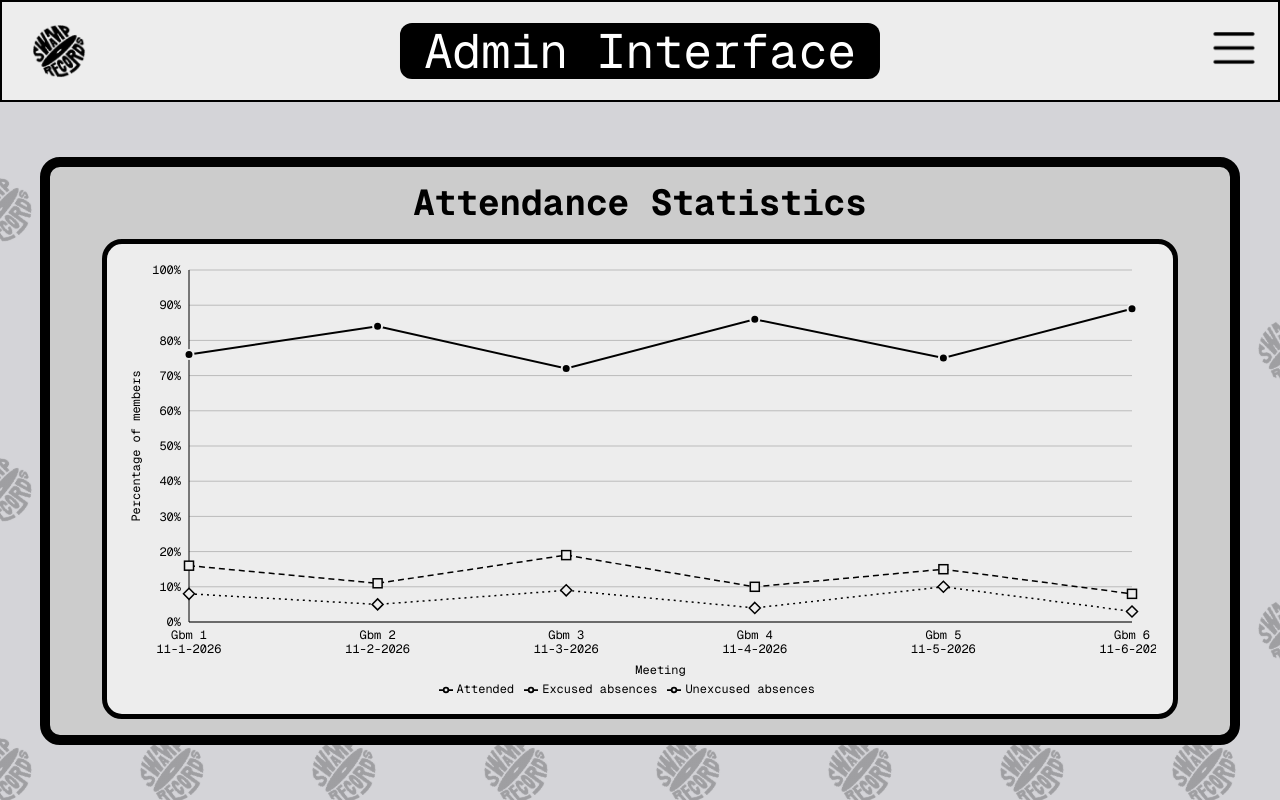
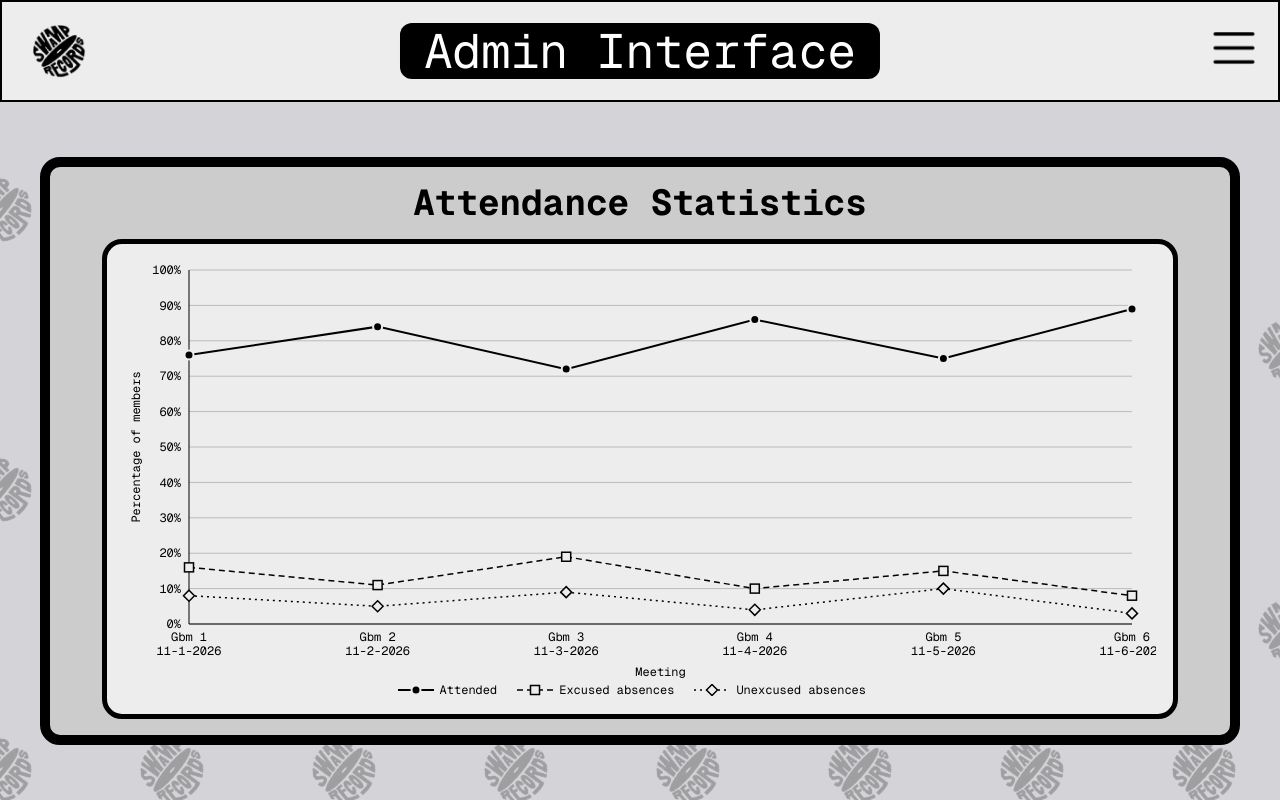
Before and after one commit to Swamp-Records/swamp-records-portal, a Next.js app in the folder frontend/: page /admin/statistics in a window 1280 px wide. Built offline with nearby package versions, Linux system fonts and the light colour scheme.

Commit message:
fix graph legend/key

```diff
--- a/frontend/src/app/admin/statistics/chart.tsx
+++ b/frontend/src/app/admin/statistics/chart.tsx
@@ -59,6 +59,24 @@ const series = [
     { key: "unexcused", name: "Unexcused absences", dash: "2 4", width: 1.5, Dot: DiamondDot },
 ] as const;
 
+// Recharts' default legend draws the same solid line + circle for every series,
+// so this draws each one's own dash pattern and marker shape instead
+function ChartLegend() {
+    return (
+        <ul className="flex flex-wrap justify-center gap-x-5 gap-y-1 pt-2 text-xs text-black">
+            {series.map(({ key, name, dash, width, Dot }) => (
+                <li key={key} className="flex items-center gap-1.5">
+                    <svg width={36} height={12} aria-hidden>
+                        <line x1={0} y1={6} x2={36} y2={6} stroke={INK} strokeWidth={width} strokeDasharray={dash} />
+                        <Dot cx={18} cy={6} />
+                    </svg>
+                    {name}
+                </li>
+            ))}
+        </ul>
+    );
+}
+
 export default function AttendanceChart({ data }: { data: MeetingStats[] }) {
     return (
         <ResponsiveContainer width="100%" height="100%">
@@ -91,7 +109,7 @@ export default function AttendanceChart({ data }: { data: MeetingStats[] }) {
                     labelStyle={{ color: INK, fontWeight: "bold" }}
                     cursor={{ stroke: INK, strokeDasharray: "3 3" }}
                 />
-                <Legend wrapperStyle={{ fontSize: 12, color: INK, paddingTop: 8 }} />
+                <Legend content={() => <ChartLegend />} />
                 {series.map(({ key, name, dash, width, Dot }) => (
                     <Line
                         key={key}
```
